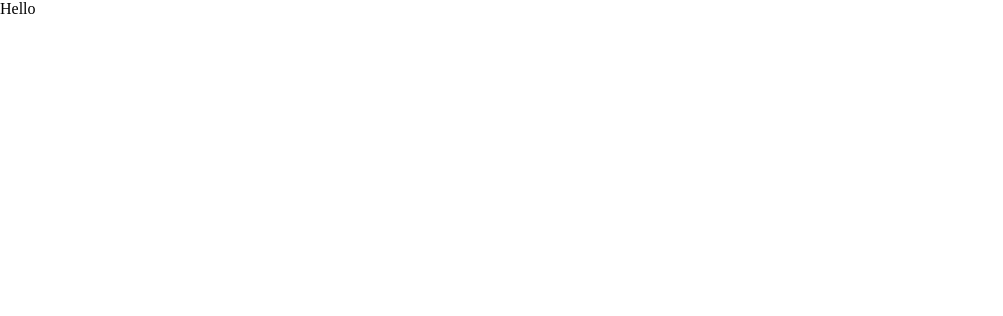
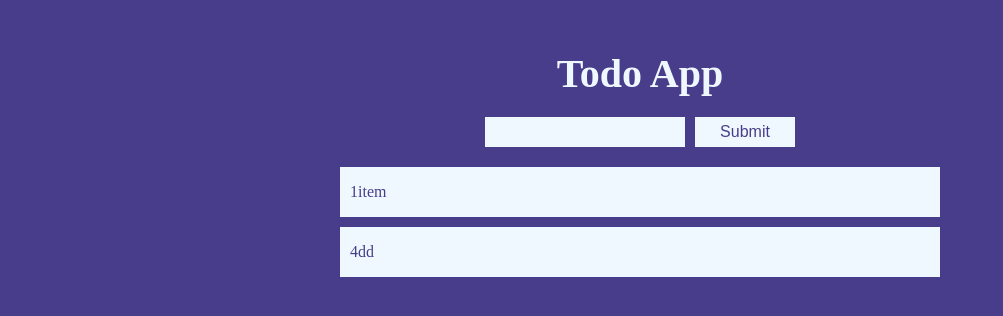
Before and after one commit to tayahanchar/react-todo, a React (Create React App) app: page / in a window 1280 px wide. Shown: the top 316 px of the page, without its empty margins (0-1003 px from the left). Built offline with nearby package versions, Linux system fonts and the light colour scheme.

Commit message:
add loyaut in project

```diff
--- a/src/App.css
+++ b/src/App.css
@@ -1,38 +1,12 @@
 .App {
-  text-align: center;
-}
-
-.App-logo {
-  height: 40vmin;
-  pointer-events: none;
-}
-
-@media (prefers-reduced-motion: no-preference) {
-  .App-logo {
-    animation: App-logo-spin infinite 20s linear;
-  }
-}
-
-.App-header {
-  background-color: #282c34;
-  min-height: 100vh;
+  margin: 50px auto;
+  width: 600px;
   display: flex;
   flex-direction: column;
   align-items: center;
-  justify-content: center;
-  font-size: calc(10px + 2vmin);
-  color: white;
+  gap: 20px;
 }
 
-.App-link {
-  color: #61dafb;
+.title {
+  font-size: 40px;
 }
-
-@keyframes App-logo-spin {
-  from {
-    transform: rotate(0deg);
-  }
-  to {
-    transform: rotate(360deg);
-  }
-}
--- a/src/App.js
+++ b/src/App.js
@@ -1,10 +1,14 @@
-
-
-
+import './App.css';
+import TodoList from "./components/TodoList";
+import TodoForm from "./components/TodoForm";
 
 function App() {
   return (
-    <div>Hello</div>
+    <main className='App'>
+      <h1 className='title'>Todo App</h1>
+      <TodoForm />
+      <TodoList />
+    </main>
   )
 }
 
--- /dev/null
+++ b/src/components/Todo.js
@@ -0,0 +1,9 @@
+import styles from './Todo.module.css';
+
+function Todo({item}) {
+  return (
+    <li className={styles.elem}>{item}</li>
+  )
+}
+
+export default Todo;
--- /dev/null
+++ b/src/components/Todo.module.css
@@ -0,0 +1,11 @@
+.elem {
+  list-style: none;
+  width: 600px;
+  color: darkslateblue;
+  background-color: aliceblue;
+  height: 50px;
+  padding: 10px;
+  display: flex;
+  align-items: center;
+  font-size: 16px;
+}
--- /dev/null
+++ b/src/components/TodoForm.js
@@ -0,0 +1,12 @@
+import styles from './TodoForm.module.css'
+
+function TodoForm() {
+  return (
+    <form>
+      <input className={styles.input}></input>
+      <button className={styles.button}>Submit</button>
+    </form>
+  )
+}
+
+export default TodoForm;
--- /dev/null
+++ b/src/components/TodoForm.module.css
@@ -0,0 +1,25 @@
+.button {
+  width: 100px;
+  height: 30px;
+  border: none;
+  background-color: aliceblue;
+  color: darkslateblue;
+  font-weight: 500;
+  font-size: 16px;
+  margin-left: 10px;
+  cursor: pointer;
+}
+
+.button:hover {
+  background-color: rgb(200, 216, 230);
+}
+
+.input {
+  width: 200px;
+  height: 30px;
+  padding-left: 5px;
+  border: none;
+  background-color: aliceblue;
+  color: darkslateblue;
+  font-size: 16px;
+}
--- /dev/null
+++ b/src/components/TodoList.js
@@ -0,0 +1,17 @@
+import { useState } from "react";
+import Todo from "./Todo";
+import styles from './TodoList.module.css';
+
+function TodoList() {
+  const [todoList, setTodoList] = useState(['1item', '4dd']);
+
+  return (
+    <ul className={styles.list}>
+      {todoList.map((item, index) => {
+      return <Todo item={item} key={index}/>
+      })}
+    </ul>
+  )
+}
+
+export default TodoList;
--- /dev/null
+++ b/src/components/TodoList.module.css
@@ -0,0 +1,5 @@
+.list {
+  display: flex;
+  flex-direction: column;
+  gap: 10px;
+}
--- a/src/index.css
+++ b/src/index.css
@@ -1,4 +1,10 @@
-body {
+* {
   margin: 0;
   padding: 0;
+  box-sizing: border-box;
 }
+
+body {
+  background-color: darkslateblue;
+  color: aliceblue;
+}
```
